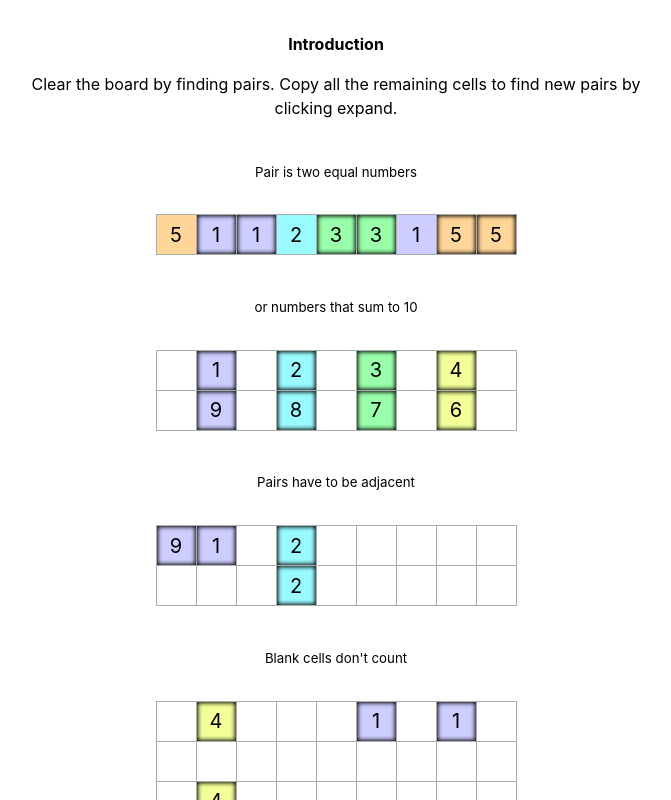
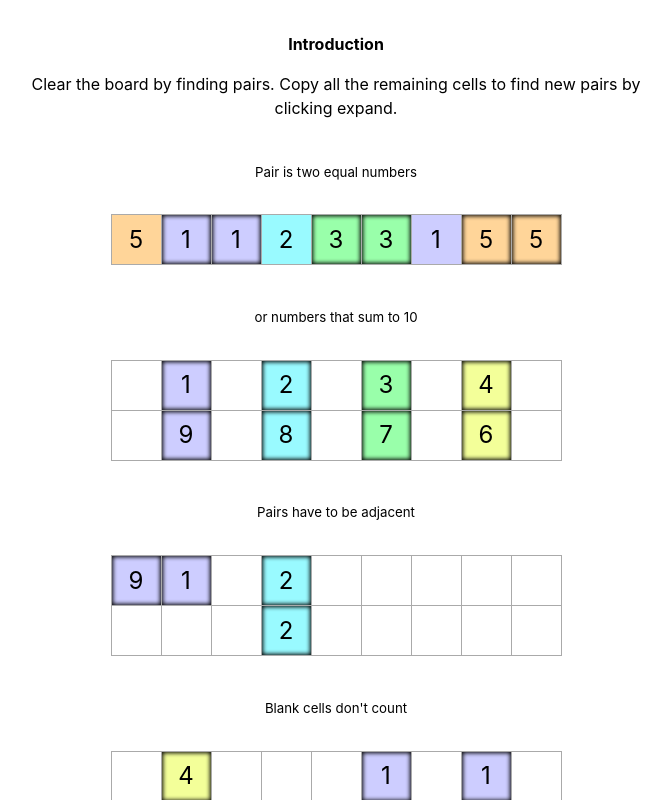
Before and after one commit to rahelest/numbrikas, a SvelteKit app: page /guide in a window 1280 px wide. Shown: the top 800 px of the page, without its empty margins (304-975 px from the left). Built offline with nearby package versions, Linux system fonts and the light colour scheme.

Commit message:
Increase font and button size

```diff
--- a/src/app.css
+++ b/src/app.css
@@ -68,19 +68,18 @@ h5 {
 
 .main__table {
   display: grid;
-  font-size: 20px;
-  grid-template-columns: repeat(9, 40px);
+  font-size: 24px;
+  grid-template-columns: repeat(9, 50px);
   border-top: 1px solid #aaa;
   border-left: 1px solid #aaa;
 }
 
 .main__table button {
   position: relative;
-  height: 40px;
+  height: 50px;
   border: 1px solid #aaa;
   border-width: 0 1px 1px 0;
   cursor: default;
-  font-size: 20px;
 }
 
 @media (prefers-color-scheme: dark) {
```
